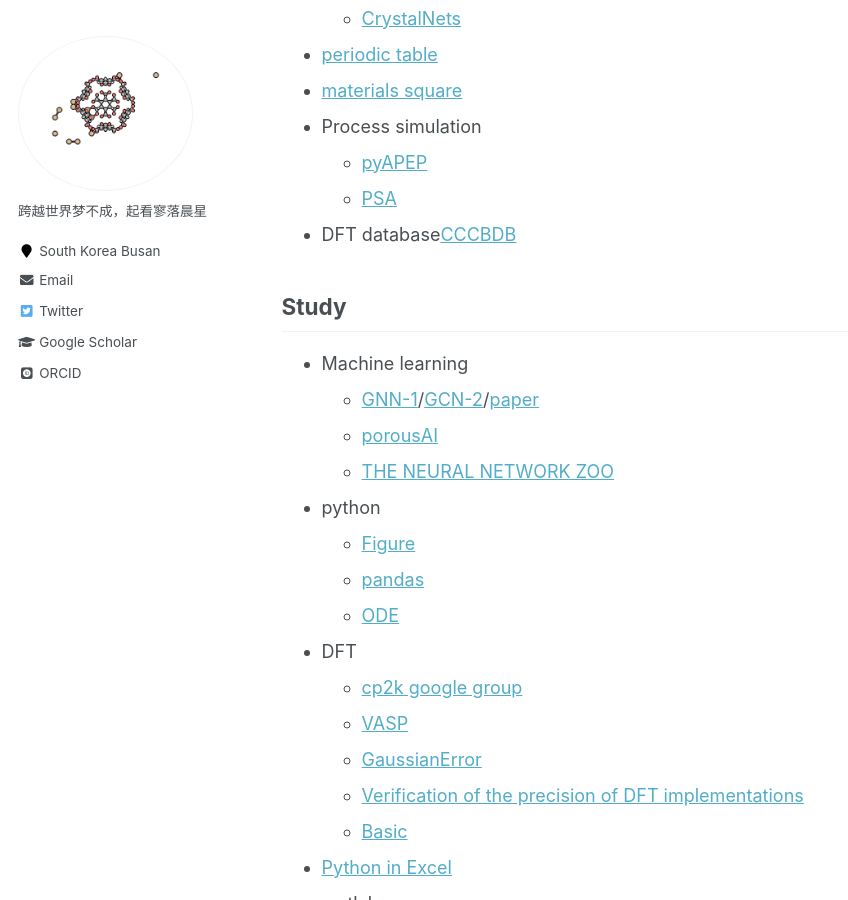
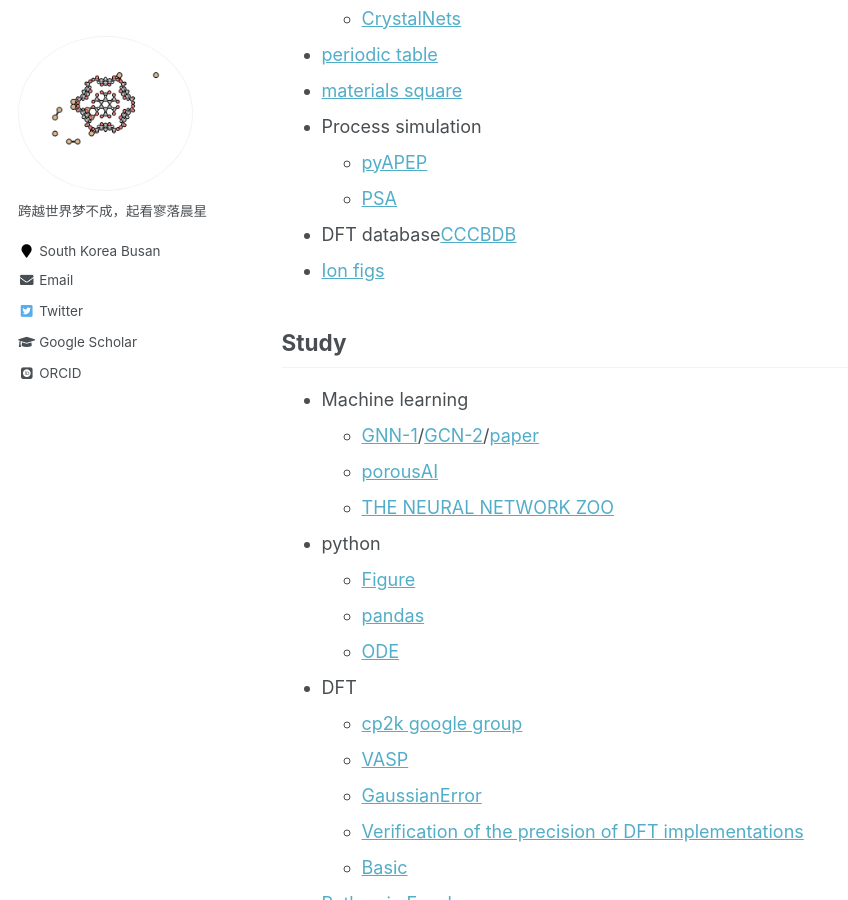
Before and after one commit to sxm13/ZGBshenxiaomoCV.github.io, a Jekyll site: the page built from _pages/markdown.md, in a window 1280 px wide and 900 px high, scrolled down 3635 px. Shown: the whole window, without its empty margins (0-848 px from the left). Built offline with Jekyll 4.4.1, drawn with Linux system fonts in a browser that asks for light colours; some web fonts are replaced.

Commit message:
Update markdown.md

```diff
--- a/_pages/markdown.md
+++ b/_pages/markdown.md
@@ -110,6 +110,7 @@
   * [pyAPEP](https://sebygaa.github.io/pyAPEP/build/html/index.html)
   * [PSA](https://github.com/PEESEgroup/PSA)
 * DFT database[CCCBDB](https://cccbdb.nist.gov/introx.asp)
+* [Ion figs](https://thenounproject.com/)
 
 ## Study
 * Machine learning
```
